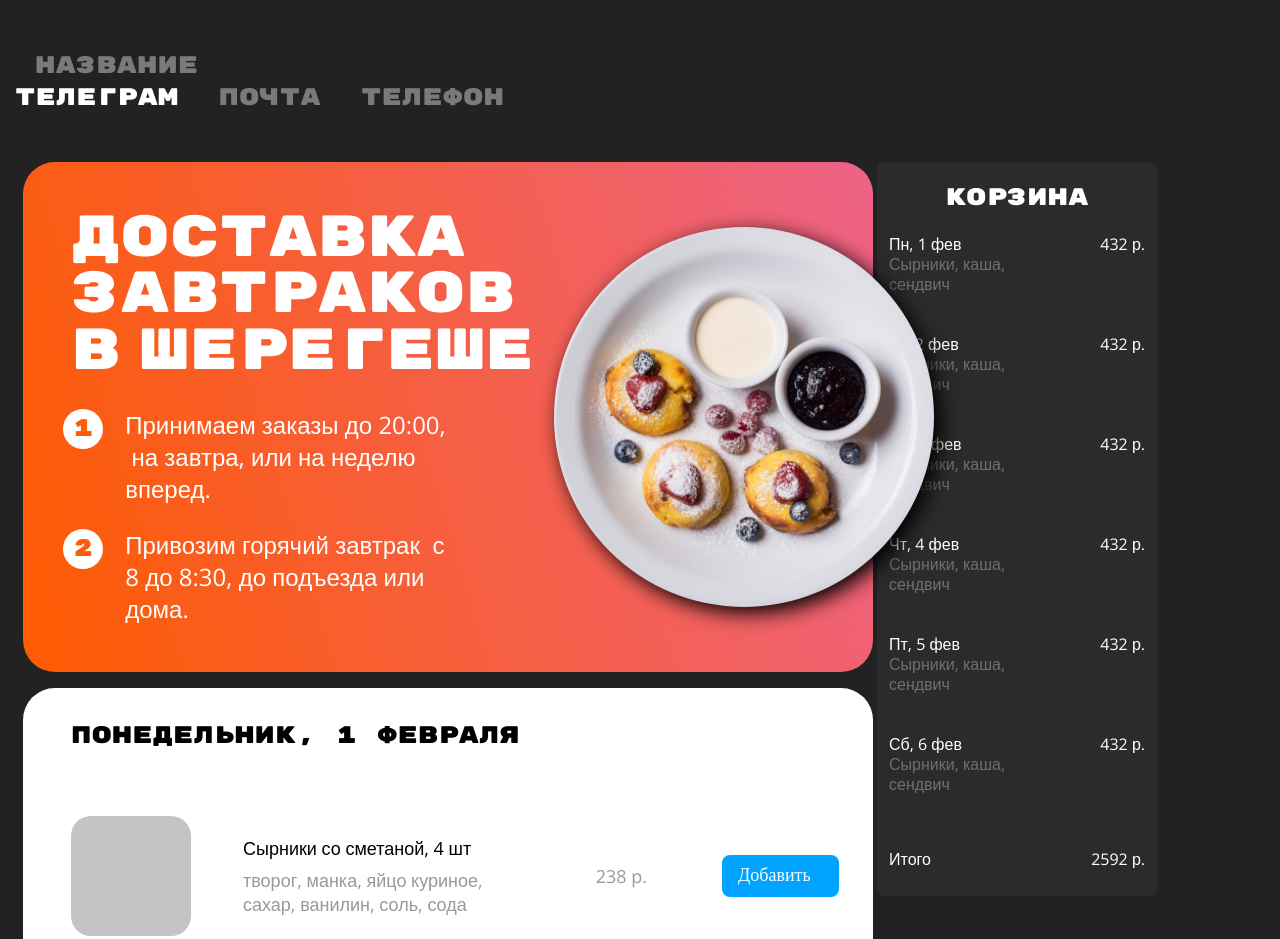
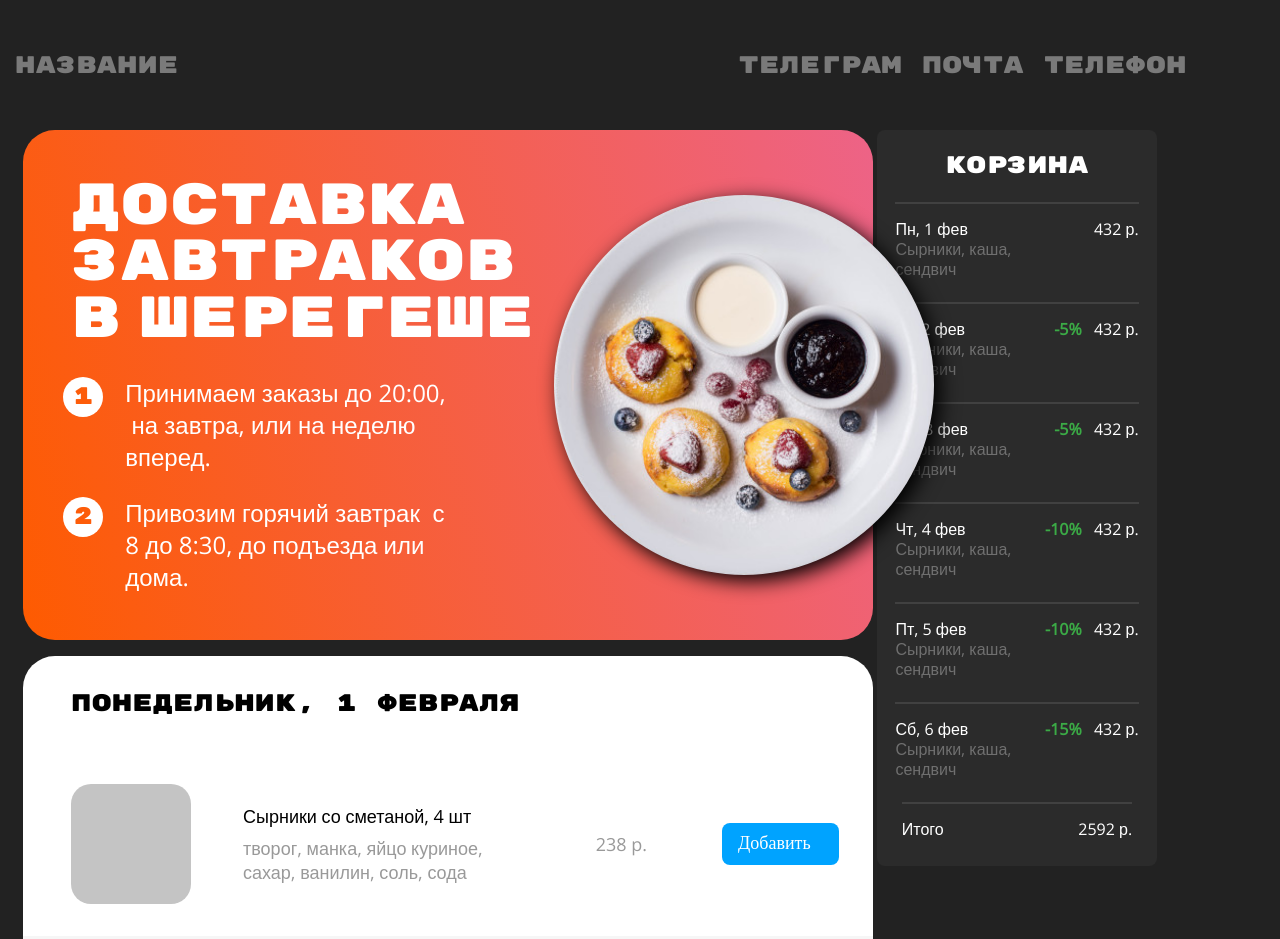
Before and after one commit to eugenepokalyuk/sanki, a plain HTML site: page index.html in a window 1280 px wide. Shown: the top 939 px of the page. Drawn offline with nearby package versions, Linux system fonts and the light colour scheme.

Commit message:
Update style.css

```diff
--- a/css/style.css
+++ b/css/style.css
@@ -69,20 +69,43 @@ aside {
 }
 
 .header__nav {
+  display: flex;
+  flex-direction: row;
+  align-self: baseline;
+  align-items: center;
+  justify-content: flex-start;
   padding: 0px 0px 40px 0px;
 }
-.header__nav--link {
+
+.nav__left-container {
+  display: flex;
+  align-items: center;
+  width: 50%;
+}
+
+.nav__right-container {
+  display: flex;
+  align-items: center;
+  justify-content: center;
+  width: 50%;
+}
+
+.nav__right-container a {
+  margin-left: 20px;
 }
 
 .header__nav:first-child {}
-.header__nav--link:nth-child(2),.header__nav--link:last-child {
-  margin-left: 20px;
+.header__nav--link {
   color: rgba(255, 255, 255, 0.4);
 }
 
 .header__nav--link:hover {
   transition: 0.5s;
   color: #fff;
+}
+
+.nav__link--back::before {
+  content: '< '
 }
 
 .sanki__main--container {
@@ -192,12 +215,13 @@ aside {
 .shop__aside--order {
   display: flex;
   flex-direction: row;
+  align-self: center;
 
-  width: 100%;
+  width: 95%;
   min-height: 100px;
 
-  /*border-top: 1px solid black;*/
-  /*border-bottom: 1px solid black;*/
+  border-top: 2px solid rgba(255, 255, 255, 0.1);
+  padding: 15px 0px;
 }
 
 .shop__aside--order h2, .shop__aside--order p {
@@ -216,10 +240,14 @@ aside {
 
 .shop__aside--summary {
   display: flex;
-  margin: 0 auto;
-  width: 100%;
+  flex-direction: row;
+  align-self: center;
+
+  width: 90%;
   min-height: 50px;
-  align-items: center;
+
+  border-top: 2px solid rgba(255, 255, 255, 0.1);
+  padding: 15px 0px;
 }
 
 .shop__aside--summary h2, .shop__aside--summary p {
@@ -250,11 +278,44 @@ aside {
   align-items: flex-end;
 }
 
-.block__order--sale-5 {}
+.block__order--sale-5::before {
+  content: "-5% ";
+  font-family: Open Sans;
+  font-style: normal;
+  font-weight: bold;
+  font-size: 16px;
+  line-height: 20px;
+  text-align: right;
+  margin: 8px;
 
-.block__order--sale-10 {}
+  color: #3BAA46;
+}
 
-.block__order--sale-15 {}
+.block__order--sale-10::before {
+  content: "-10% ";
+  font-family: Open Sans;
+  font-style: normal;
+  font-weight: bold;
+  font-size: 16px;
+  line-height: 20px;
+  text-align: right;
+  margin: 8px;
+
+  color: #3BAA46;
+}
+
+.block__order--sale-15::before {
+  content: "-15% ";
+  font-family: Open Sans;
+  font-style: normal;
+  font-weight: bold;
+  font-size: 16px;
+  line-height: 20px;
+  text-align: right;
+  margin: 8px;
+
+  color: #3BAA46;
+}
 
 .shop__aside--discount {
   height: 72px;
```
